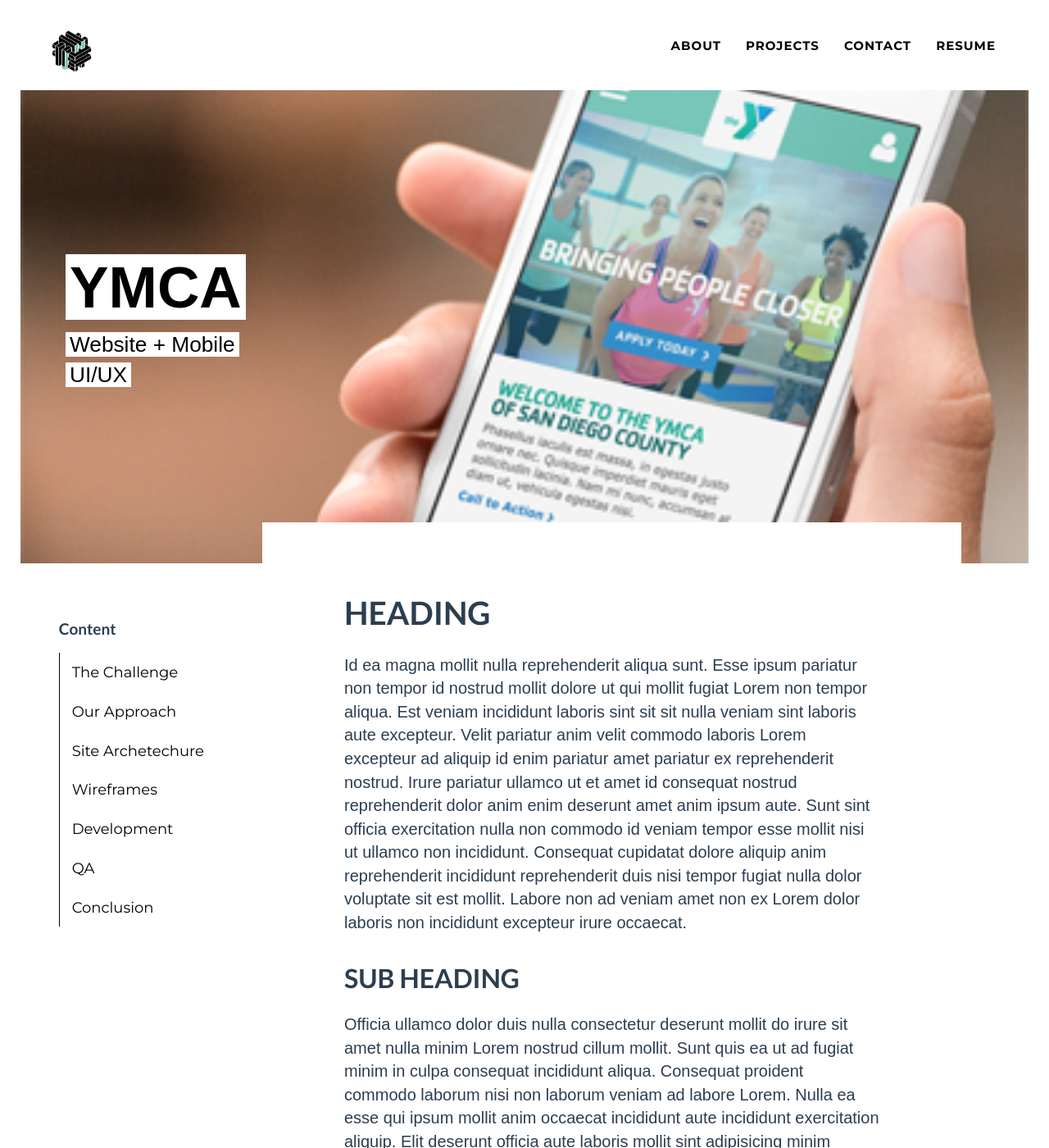
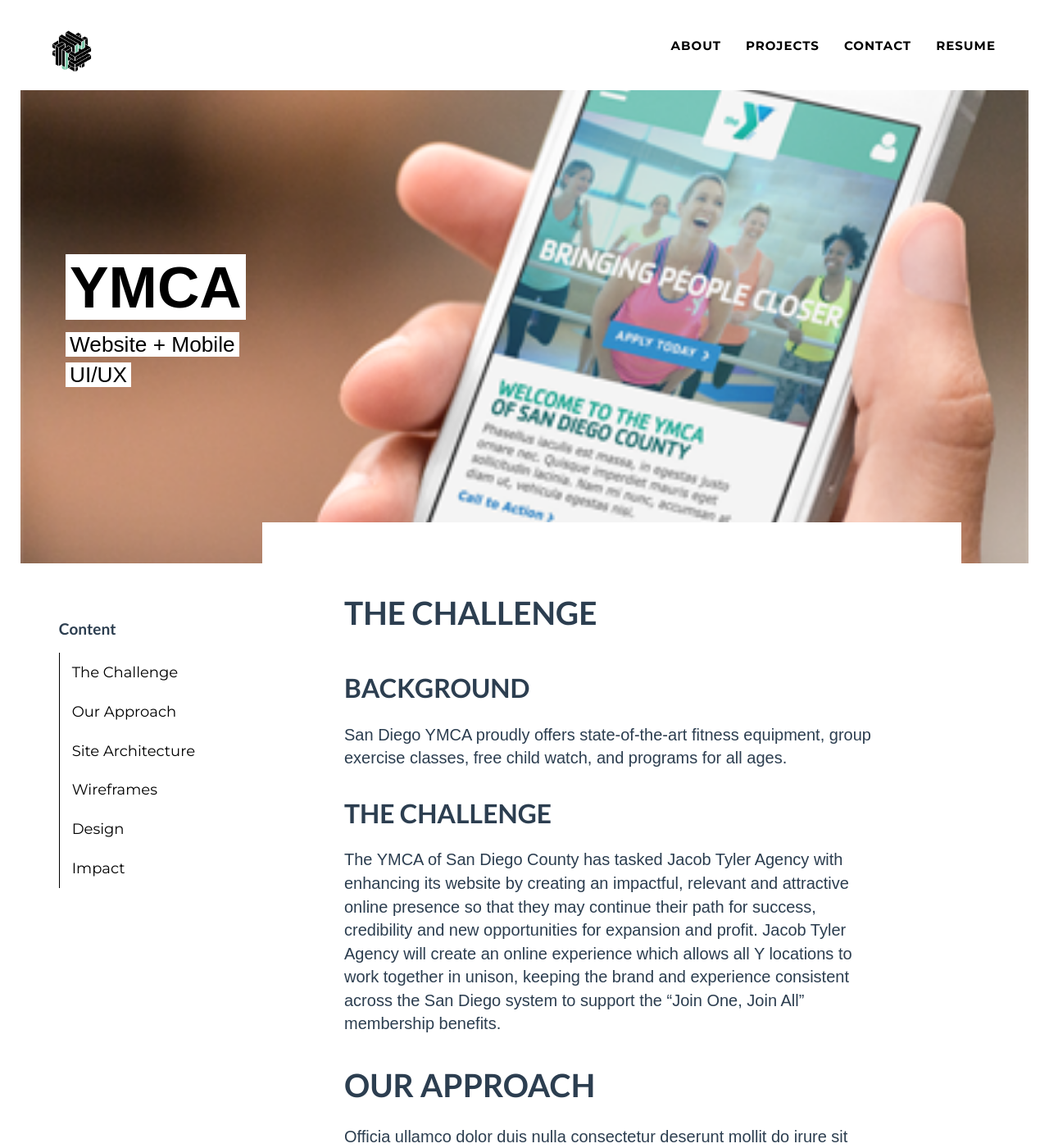
Before and after one commit to jeni4nguy/jeni4nguy.github.io, a Jekyll site: the page built from _posts/2014-07-18-project-1.markdown, in a window 1280 px wide and 1400 px high. Shown: the whole window at 82% size. Built offline with Jekyll 4.4.1, drawn with Linux system fonts in a browser that asks for light colours.

Commit message:
ymca
edits to the page and the sidenav

```diff
--- a/_includes/project-body-nav.html
+++ b/_includes/project-body-nav.html
@@ -11,19 +11,16 @@
             <a href="#section2">Our Approach</a>
         </li>
         <li class="page-scroll">
-            <a href="#section3">Site Archetechure</a>
+            <a href="#section3">Site Architecture</a>
         </li>
         <li class="page-scroll">
             <a href="#section4">Wireframes</a>
         </li>
         <li class="page-scroll">
-            <a href="#section5">Development</a>
+            <a href="#section5">Design</a>
         </li>
         <li class="page-scroll">
-            <a href="#section6">QA</a>
-        </li>
-        <li class="page-scroll">
-            <a href="#section7">Conclusion</a>
+            <a href="#section6">Impact</a>
         </li>
     </ul>
 </nav>
--- a/_posts/2014-07-18-project-1.markdown
+++ b/_posts/2014-07-18-project-1.markdown
@@ -12,16 +12,21 @@
 category: Website + Mobile
 disipline: UI/UX
 duration: 9 months
-description: Use this area of the page to describe your project. The icon above is part of a free icon set by <a href="https://sellfy.com/p/8Q9P/jV3VZ/">Flat Icons</a>. On their website, you can download their free set with 16 icons, or you can purchase the entire set with 146 icons for only $12!
+description: Details on YMCA project
 
 ---
 {:#section1}
-# Heading
+# The Challenge
+## Background
 
-Id ea magna mollit nulla reprehenderit aliqua sunt. Esse ipsum pariatur non tempor id nostrud mollit dolore ut qui mollit fugiat Lorem non tempor aliqua. Est veniam incididunt laboris sint sit sit nulla veniam sint laboris aute excepteur. Velit pariatur anim velit commodo laboris Lorem excepteur ad aliquip id enim pariatur amet pariatur ex reprehenderit nostrud. Irure pariatur ullamco ut et amet id consequat nostrud reprehenderit dolor anim enim deserunt amet anim ipsum aute. Sunt sint officia exercitation nulla non commodo id veniam tempor esse mollit nisi ut ullamco non incididunt. Consequat cupidatat dolore aliquip anim reprehenderit incididunt reprehenderit duis nisi tempor fugiat nulla dolor voluptate sit est mollit. Labore non ad veniam amet non ex Lorem dolor laboris non incididunt excepteur irure occaecat.
+San Diego YMCA proudly offers state-of-the-art fitness equipment, group exercise classes, free child watch, and programs for all ages.
+
+## The Challenge
+
+The YMCA of San Diego County has tasked Jacob Tyler Agency with enhancing its website by creating an impactful, relevant and attractive online presence so that they may continue their path for success, credibility and new opportunities for expansion and profit. Jacob Tyler Agency will create an online experience which allows all Y locations to work together in unison, keeping the brand and experience consistent across the San Diego system to support the “Join One, Join All” membership benefits.
 
 {:#section2}
-## Sub Heading
+# Our Approach
 
 Officia ullamco dolor duis nulla consectetur deserunt mollit do irure sit amet nulla minim Lorem nostrud cillum mollit. Sunt quis ea ut ad fugiat minim in culpa consequat incididunt aliqua. Consequat proident commodo laborum nisi non laborum veniam ad labore Lorem. Nulla ea esse qui ipsum mollit anim occaecat incididunt aute incididunt exercitation aliquip. Elit deserunt officia aute laboris mollit sint adipisicing minim dolore occaecat aute anim laboris esse ad. Consectetur magna irure deserunt eiusmod ullamco consequat ea sunt dolore in nisi deserunt.
 
```
